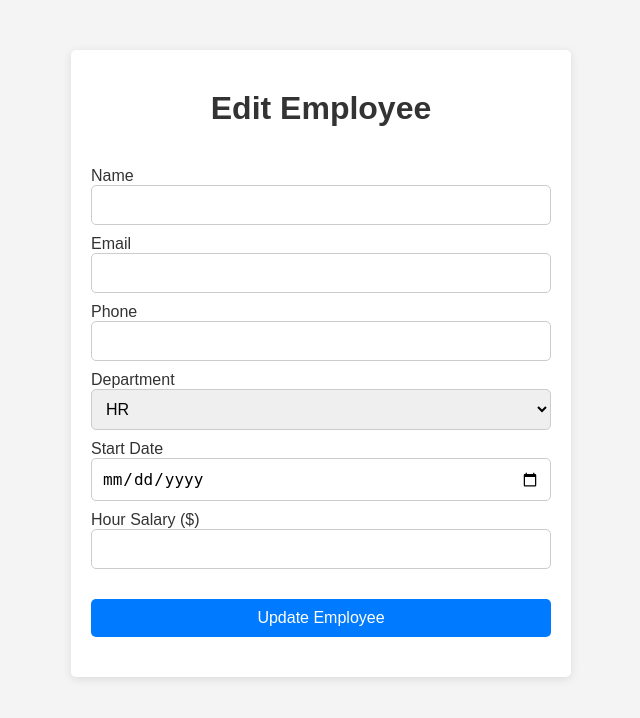
After one commit to ealbanca/Employee-Management-App, a Flask app: template templates/edit_employee.html in a window 1280 px wide. The commit adds this page. Shown: the top 718 px of the page, without its empty margins (319-959 px from the left). Run offline with Flask 3, Linux system fonts and the light colour scheme; the template is opened without the code that fills it, so the values that code supplies are empty.

Commit message:
Added edit_employee and delete options

```diff
--- a/app.py
+++ b/app.py
@@ -66,5 +66,49 @@ def add_employee():
     conn.close()
     return redirect('/')
 
+@app.route('/edit_employee/<int:employee_id>')
+def edit_employee_page(employee_id):
+    conn = mysql.connector.connect(**db_config)
+    cursor = conn.cursor(dictionary=True)
+    cursor.execute("SELECT * FROM employees WHERE employee_id = %s", (employee_id,))
+    employee = cursor.fetchone()
+    cursor.close()
+    conn.close()
+    return render_template('edit_employee.html', employee=employee)
+
+@app.route('/update_employee/<int:employee_id>', methods=['POST'])
+def update_employee(employee_id):
+    name = request.form['name']
+    email = request.form['email']
+    phone = request.form['phone']
+    department = request.form['department']
+    start_date = request.form['startDate']
+    salary = request.form['salary']
+
+    conn = mysql.connector.connect(**db_config)
+    cursor = conn.cursor()
+    sql = """
+        UPDATE employees
+        SET name=%s, email=%s, phone=%s, department=%s, start_date=%s, salary=%s
+        WHERE employee_id=%s
+    """
+    values = (name, email, phone, department, start_date, salary, employee_id)
+    cursor.execute(sql, values)
+    conn.commit()
+    cursor.close()
+    conn.close()
+    return redirect('/')
+
+@app.route('/delete_employee/<int:employee_id>', methods=['POST'])
+def delete_employee(employee_id):
+    conn = mysql.connector.connect(**db_config)
+    cursor = conn.cursor()
+    cursor.execute("DELETE FROM employees WHERE employee_id = %s", (employee_id,))
+    conn.commit()
+    cursor.close()
+    conn.close()
+    return redirect('/')
+
+
 if __name__ == '__main__':
     app.run(debug=True)
--- /dev/null
+++ b/templates/edit_employee.html
@@ -0,0 +1,47 @@
+<!DOCTYPE html>
+<html lang="en">
+
+<head>
+    <meta charset="UTF-8">
+    <title>Edit Employee</title>
+    <link rel="stylesheet" href="/static/styles/style.css">
+</head>
+
+<body>
+    <main>
+        <form method="post" action="{{ url_for('update_employee', employee_id=employee.employee_id) }}"
+            class="register-form">
+            <h1>Edit Employee</h1>
+            <label for="name">Name</label>
+            <input type="text" id="name" name="name" value="{{ employee.name }}" required>
+
+            <label for="email">Email</label>
+            <input type="email" id="email" name="email" value="{{ employee.email }}" required>
+
+            <label for="phone">Phone</label>
+            <input type="tel" id="phone" name="phone" value="{{ employee.phone }}" required>
+
+            <label for="department">Department</label>
+            <select name="department" id="department">
+                <option value="HR" {% if employee.department=='HR' %}selected{% endif %}>HR</option>
+                <option value="IT" {% if employee.department=='IT' %}selected{% endif %}>IT</option>
+                <option value="Finance" {% if employee.department=='Finance' %}selected{% endif %}>Finance</option>
+                <option value="Marketing" {% if employee.department=='Marketing' %}selected{% endif %}>Marketing
+                </option>
+                <option value="Sales" {% if employee.department=='Sales' %}selected{% endif %}>Sales</option>
+                <option value="Operations" {% if employee.department=='Operations' %}selected{% endif %}>Operations
+                </option>
+            </select>
+
+            <label for="startDate">Start Date</label>
+            <input type="date" id="startDate" name="startDate" value="{{ employee.start_date|safe }}" required>
+
+            <label for="salary">Hour Salary ($)</label>
+            <input type="number" id="salary" name="salary" value="{{ employee.salary }}" step="0.50" required>
+
+            <button type="submit">Update Employee</button>
+        </form>
+    </main>
+</body>
+
+</html>
```
Also changed, not shown: static/styles/style.css (+30 -0 lines), templates/index.html (+9 -0 lines).
